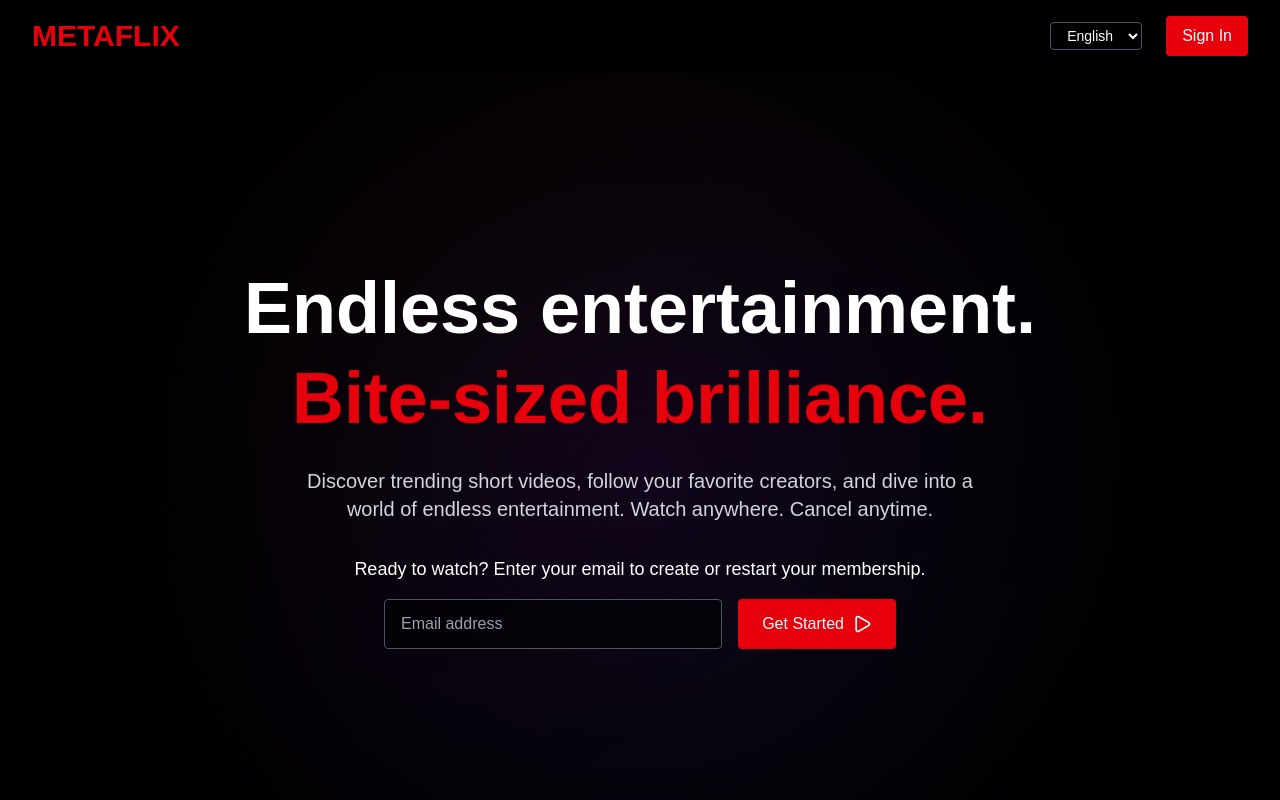
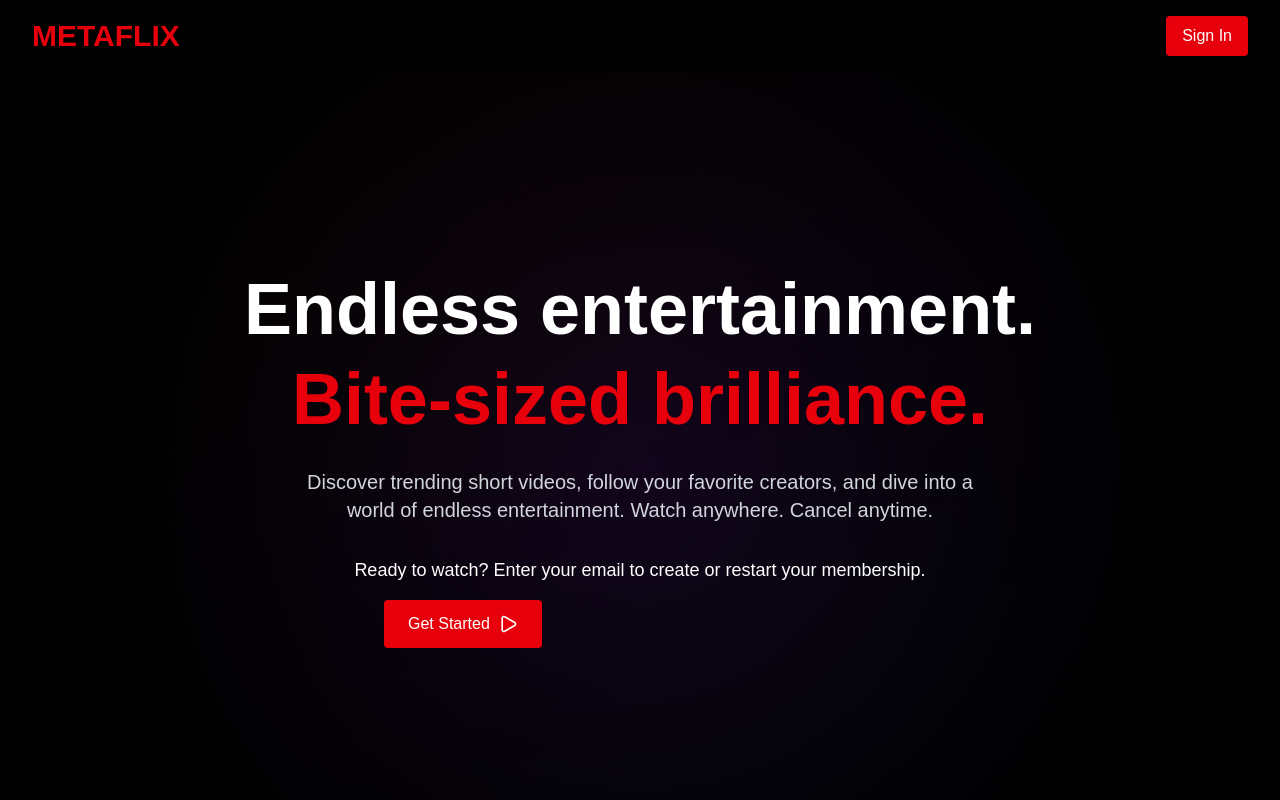
Before and after one commit to ITACHI1117/metaflix, a Next.js app: page /landing in a window 1280 px wide. Shown: the top 800 px of the page. Built offline with nearby package versions, Linux system fonts and the light colour scheme.

Commit message:
made ui chnages

```diff
--- a/src/app/landing/page.tsx
+++ b/src/app/landing/page.tsx
@@ -64,10 +64,6 @@ const MetaFlixLanding = () => {
           </div>
 
           <div className="hidden md:flex items-center space-x-6">
-            <select className="bg-transparent border border-gray-600 rounded px-3 py-1 text-sm">
-              <option className="bg-black">English</option>
-              <option className="bg-black">العربية</option>
-            </select>
             <button
               onClick={() => router.push("auth/login")}
               className="bg-red-600 hover:bg-red-700 px-4 py-2 rounded font-medium transition-colors"
@@ -125,14 +121,17 @@ const MetaFlixLanding = () => {
             </p>
 
             <div className="flex flex-col md:flex-row gap-4 max-w-lg mx-auto">
-              <input
+              {/* <input
                 type="email"
                 placeholder="Email address"
                 value={email}
                 onChange={(e) => setEmail(e.target.value)}
                 className="flex-1 px-4 py-3 bg-black/50 border border-gray-600 rounded text-white placeholder-gray-400 focus:outline-none focus:border-white"
-              />
-              <button className="bg-red-600 hover:bg-red-700 px-6 py-3 rounded font-medium transition-colors flex items-center justify-center gap-2">
+              /> */}
+              <button
+                onClick={() => router.push("/auth/signup")}
+                className="bg-red-600 hover:bg-red-700 px-6 py-3 rounded font-medium transition-colors flex items-center justify-center gap-2"
+              >
                 Get Started <Play size={20} />
               </button>
             </div>
@@ -255,12 +254,15 @@ const MetaFlixLanding = () => {
             </p>
 
             <div className="flex flex-col md:flex-row gap-4 max-w-lg mx-auto">
-              <input
+              {/* <input
                 type="email"
                 placeholder="Email address"
                 className="flex-1 px-4 py-3 bg-gray-800 border border-gray-600 rounded text-white placeholder-gray-400 focus:outline-none focus:border-white"
-              />
-              <button className="bg-red-600 hover:bg-red-700 px-6 py-3 rounded font-medium transition-colors flex items-center justify-center gap-2">
+              /> */}
+              <button
+                onClick={() => router.push("/auth/signup")}
+                className="bg-red-600 hover:bg-red-700 px-6 py-3 rounded font-medium transition-colors flex items-center justify-center gap-2"
+              >
                 Get Started <Play size={20} />
               </button>
             </div>
@@ -329,13 +331,6 @@ const MetaFlixLanding = () => {
             </div>
           </div>
 
-          <div className="mb-8">
-            <select className="bg-transparent border border-gray-600 rounded px-3 py-2 text-sm text-gray-400">
-              <option className="bg-black">English</option>
-              <option className="bg-black">العربية</option>
-            </select>
-          </div>
-
           <p className="text-gray-400 text-sm">MetaFlix Nigeria</p>
         </div>
       </footer>
--- a/src/components/auth/login/LoginComponent.tsx
+++ b/src/components/auth/login/LoginComponent.tsx
@@ -152,7 +152,7 @@ const LoginComponent = () => {
             <div className="mt-16 text-gray-400">
               <span>New to MetaFlix? </span>
               <button
-                // onClick={onSignUp}
+                onClick={() => router.push("/auth/signup")}
                 className="text-white hover:underline font-medium"
               >
                 Sign up now
```
